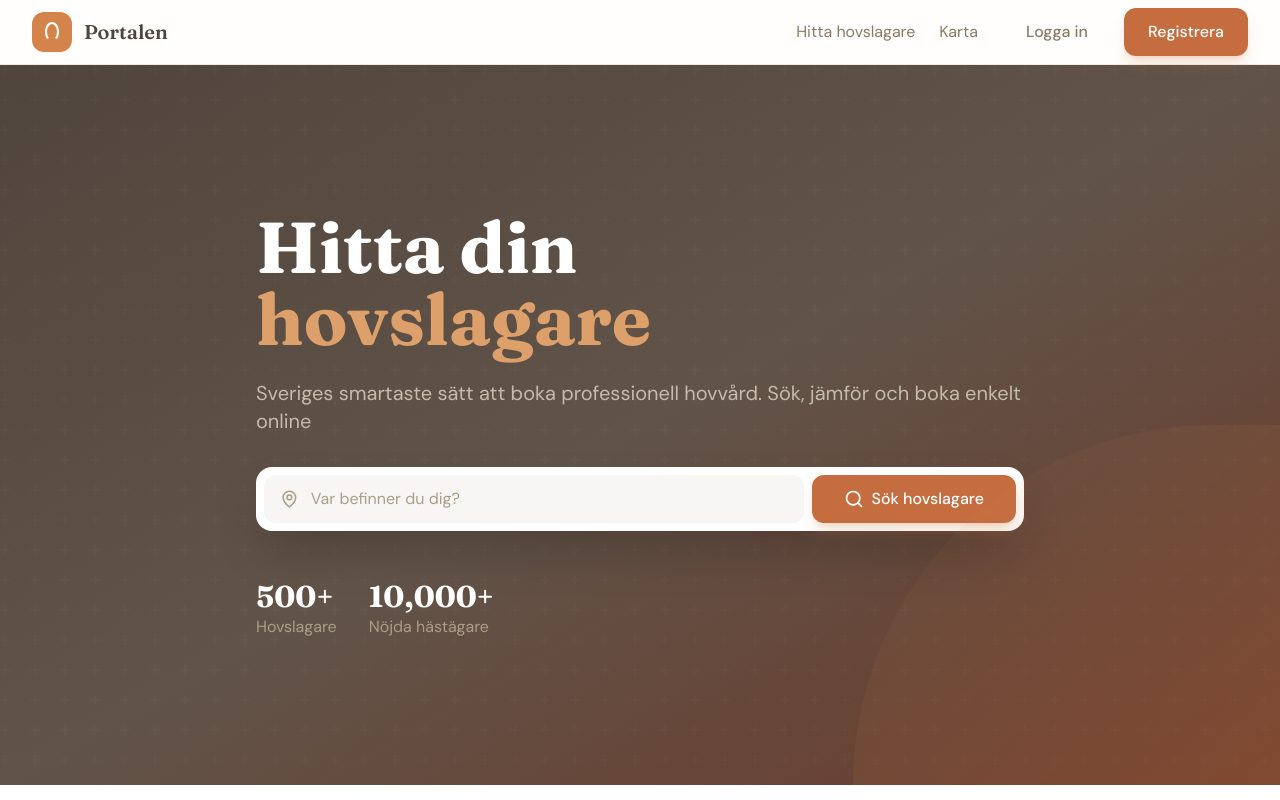
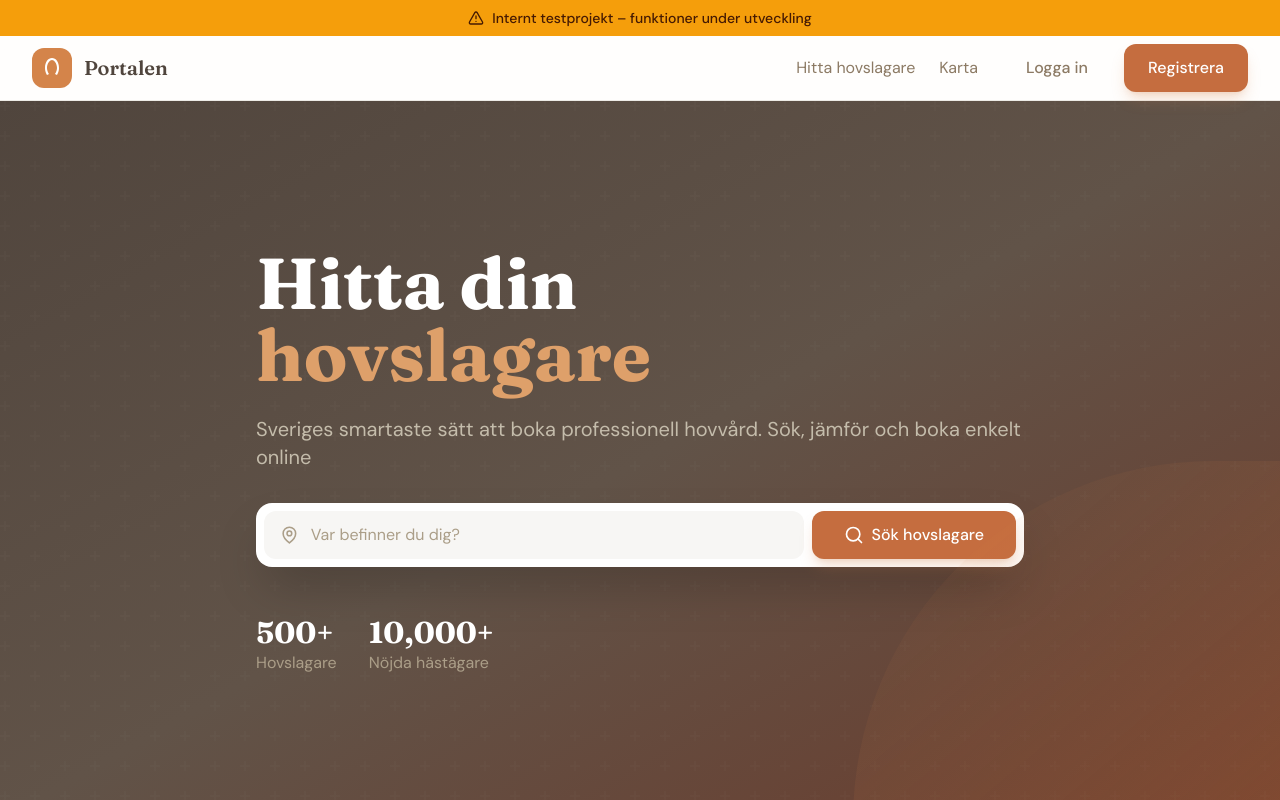
Before and after one commit to aliceryden/portalen, a React (Vite) app in the folder frontend/: page / in a window 1280 px wide. Shown: the top 800 px of the page. Built offline with nearby package versions, Linux system fonts and the light colour scheme; no server answers.

Commit message:
Add test environment banner
Shows 'Internt testprojekt – funktioner under utveckling' at top of page.
Can be hidden by setting VITE_SHOW_TEST_BANNER=false

```diff
--- a/frontend/src/components/Layout.tsx
+++ b/frontend/src/components/Layout.tsx
@@ -1,10 +1,22 @@
 import { Outlet } from 'react-router-dom';
+import { AlertTriangle } from 'lucide-react';
 import Navbar from './Navbar';
 import Footer from './Footer';
+
+const SHOW_TEST_BANNER = import.meta.env.VITE_SHOW_TEST_BANNER !== 'false';
 
 export default function Layout() {
   return (
     <div className="min-h-screen flex flex-col">
+      {/* Test Environment Banner */}
+      {SHOW_TEST_BANNER && (
+        <div className="bg-amber-500 text-amber-950 py-2 px-4">
+          <div className="max-w-7xl mx-auto flex items-center justify-center gap-2 text-sm font-medium">
+            <AlertTriangle className="w-4 h-4" />
+            <span>Internt testprojekt – funktioner under utveckling</span>
+          </div>
+        </div>
+      )}
       <Navbar />
       <main className="flex-1">
         <Outlet />
```
